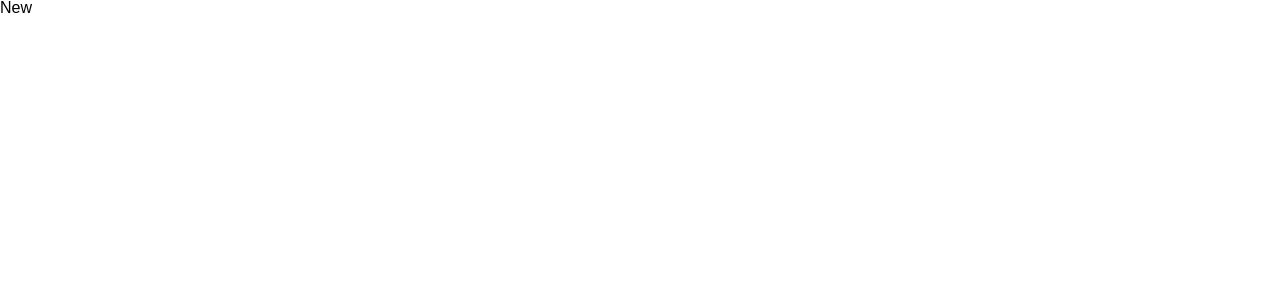
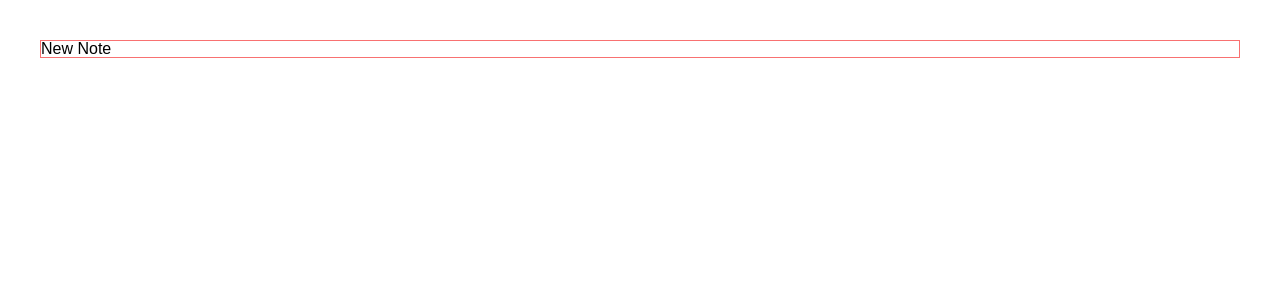
Before and after one commit to elisetvy/notadez, a React (Vite) app: page /new in a window 1280 px wide. Shown: the top 300 px of the page. Built offline with nearby package versions, Linux system fonts and the light colour scheme.

Commit message:
Create components folder & start NewNote component

```diff
--- a/src/App.tsx
+++ b/src/App.tsx
@@ -1,20 +1,21 @@
 import { Routes, Route, Navigate } from "react-router-dom";
 
+import NewNote from "./components/NewNote";
 import "./App.css";
 
 function App() {
   return (
-    <>
+    <div className="border border-solid border-red-400 mx-10 my-10">
       <Routes>
         <Route path="/" element={<p>Home</p>} />
-        <Route path="/new" element={<p>New</p>} />
+        <Route path="/new" element={<NewNote />} />
         <Route path="/:id">
           <Route index element={<p>Show</p>} />
           <Route path="edit" element={<p>Edit</p>} />
         </Route>
         <Route path="*" element={<Navigate to="/" />} />
       </Routes>
-    </>
+    </div>
   );
 }
 
--- /dev/null
+++ b/src/components/NewNote.tsx
@@ -0,0 +1,9 @@
+function NewNote() {
+  return (
+    <>
+      <p>New Note</p>
+    </>
+  );
+}
+
+export default NewNote;
```
